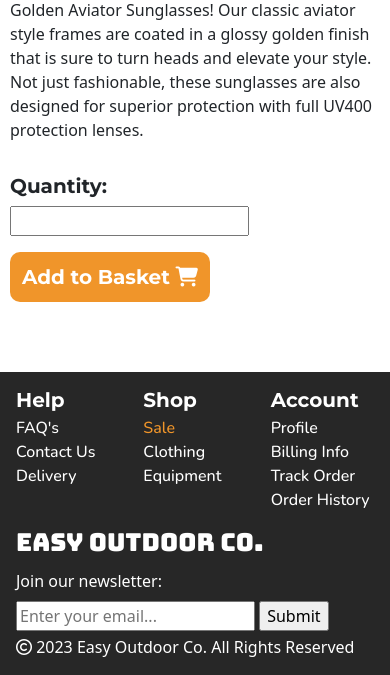
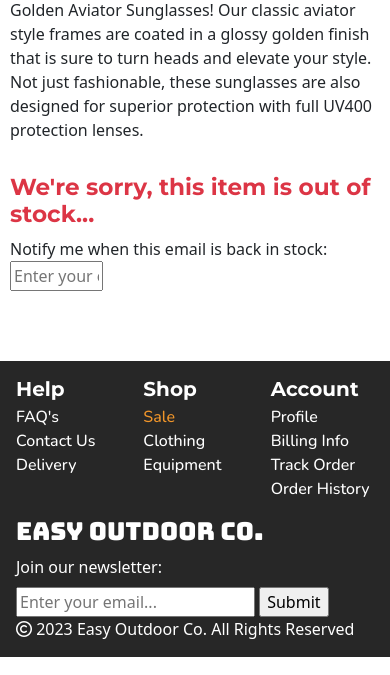
Before and after one commit to KippAD/easy-outdoor-co, a Django app: a page that uses products/templates/products/product_detail.html in a window 390 px wide. Shown: the part 583-1258 px from the top of the page. Run offline with Django 3.2, Linux system fonts and the light colour scheme; data comes from the database, SQL or seed files in the repository; both versions use the stored data as it was after the commit; some libraries are stand-ins or nearby versions.

Commit message:
Remove ability to add items to basket when item is out of stock

```diff
--- a/products/static/products/css/products.css
+++ b/products/static/products/css/products.css
@@ -14,7 +14,7 @@
 
 .product-img img {
     max-width: 100%;
-    max-height: 600px;
+    max-height: 500px;
     object-fit: cover;
 }
 
@@ -110,10 +110,6 @@
 
 /* Small devices (landscape phones, 576px and down) */
 @media screen and (max-width: 576px) {
-    .product-img img {
-        max-height: 500px;
-    }
-
     .product-info {
         padding: 20px 10px!important;
     }
--- a/products/templates/products/product_detail.html
+++ b/products/templates/products/product_detail.html
@@ -49,18 +49,28 @@
                         </div>
                         {% endif %}
                         <div class="pt-3">
+                            {% if stock %}
                             <h3 class="fs-5">Quantity:</h3>
-                            <input data-product_id="{{ product.id }}" class="d-block" type="number" name="quantity" id="quantity">
+                            <input data-product_id="{{ product.id }}" class="d-block" type="number" name="quantity"
+                                id="quantity">
+                            {% else %}
+                            <h3 class="text-danger">We're sorry, this item is out of stock...</h3>
+                            {% endif %}
                         </div>
                 </div>
 
-
+                {% if stock %}
                 <div class="pt-3">
                     <button type="submit" class="shop-btn fs-5">Add to Basket <i
                             class="fa-solid fa-cart-shopping"></i></button>
                 </div>
                 <input type="hidden" name="redirect_url" value="{{ request.path }}">
+
                 </form>
+                {% else %}
+                <label for="stock-update">Notify me when this email is back in stock:</label>
+                <input class="w-25" type="email" placeholder="Enter your email" name="" id="stock-update">
+                {% endif %}
             </div>
         </div>
     </div>
--- a/products/views.py
+++ b/products/views.py
@@ -1,5 +1,5 @@
 from django.shortcuts import render, get_object_or_404
-from .models import Product, Category, SizeStock
+from .models import Product, Category, SizeStock, RegularStock
 from django.db.models import Q
 from django.db.models.functions import Lower
 from django.forms.models import model_to_dict
@@ -82,17 +82,25 @@ def product_detail(request, slug):
         product_sizes = get_object_or_404(SizeStock, product=product)
         # Converts sizes into dictionary and removes non size attributes
         product_sizes = model_to_dict(product_sizes)
-        rem_keys = ['id', 'product']
-        for key in rem_keys:
+        del_keys = ['id', 'product']
+        for key in del_keys:
             del product_sizes[key]
+        sizes = {k.upper(): v for k, v in product_sizes.items()}
+        # Checks if stock exists accross all sizes
+        if all(value == 0 for value in product_sizes.values()):
+            print('Empty')
+            stock = None
 
-        sizes = {k.upper(): v for k, v in product_sizes.items()}
     else:
+        # Checks if stock exists on item
         sizes = None
+        product_stock = get_object_or_404(RegularStock, product=product)
+        stock = product_stock.stock
 
     context = {
         'product': product,
         'sizes': sizes,
+        'stock': stock,
     }
 
     return render(request, 'products/product_detail.html', context)
```
Also changed, not shown: db.sqlite3. Lines whose indentation alone changed are shown as unchanged.
